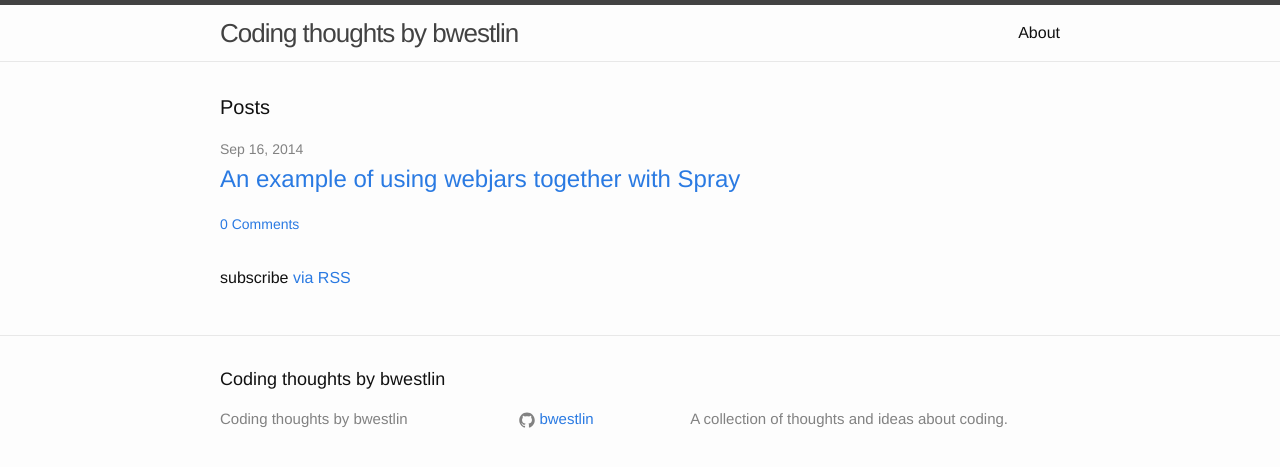
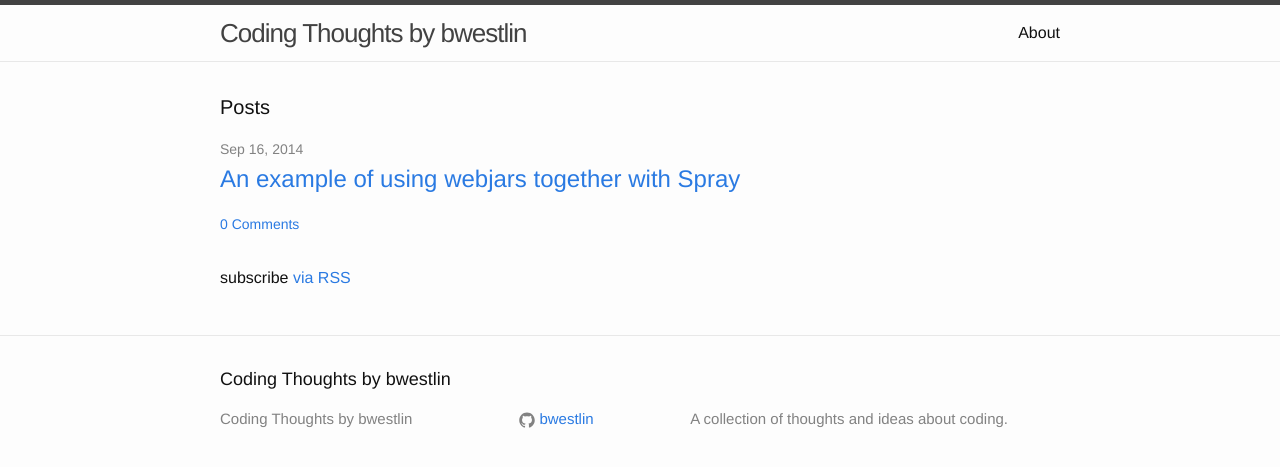
Before and after one commit to bwestlin/bwestlin.github.io, a Jekyll site: the page built from index.html, in a window 1280 px wide. Shown: the top 467 px of the page. Built offline with Jekyll 4.4.1, drawn with Linux system fonts in a browser that asks for light colours; Markdown is read by kramdown in place of the engine named in the settings; comment, search, counter and statistics services are not loaded.

```diff
--- a/_config.yml
+++ b/_config.yml
@@ -1,10 +1,10 @@
 # Site settings
-title: Coding thoughts by bwestlin
+title: Coding Thoughts by bwestlin
 #email: your-email@domain.com
 description: > # this means to ignore newlines until "baseurl:"
   A collection of thoughts and ideas about coding.
 baseurl: "" # the subpath of your site, e.g. /blog/
-url: "http://bwestlin.github.io" # the base hostname & protocol for your site
+url: "http://bwestlin.se" # the base hostname & protocol for your site
 #twitter_username: bwestlin
 github_username:  bwestlin
 
```
